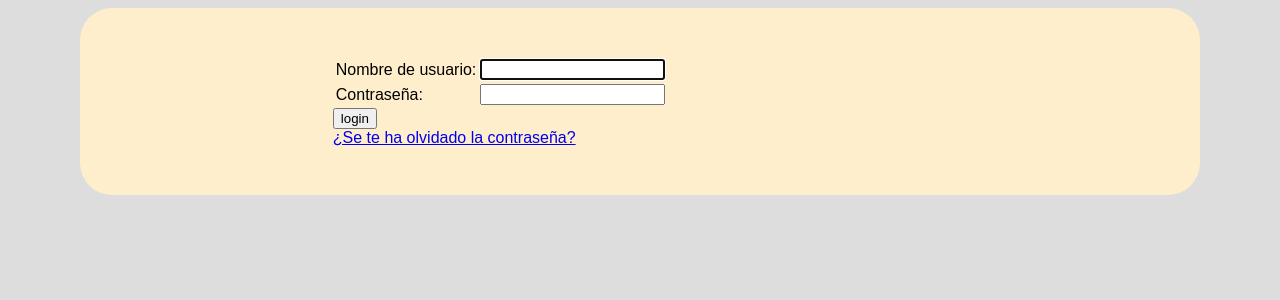
After one commit to resetreboot/aftertheend, a Django app: page /accounts/login/ in a window 1280 px wide. The commit adds this page. Shown: the top 300 px of the page. Run offline with Django 3.2, Linux system fonts and the light colour scheme.

Commit message:
Login works, added rudimentary CSS

```diff
--- a/afterend/settings.py
+++ b/afterend/settings.py
@@ -25,7 +25,7 @@ SECRET_KEY = 'django-insecure-g(x#u!%p1t+eo(=1d-o2--c19)@lj2n4pal(=b=3nf$!+q@4ea
 # SECURITY WARNING: don't run with debug turned on in production!
 DEBUG = True
 
-ALLOWED_HOSTS = []
+ALLOWED_HOSTS = ["192.168.1.133"]
 
 
 # Application definition
@@ -120,6 +120,9 @@ USE_TZ = True
 
 STATIC_URL = '/static/'
 
+STATICFILES_DIRS = [
+        "static",
+]
 # Default primary key field type
 # https://docs.djangoproject.com/en/3.2/ref/settings/#default-auto-field
 
--- a/afterend/urls.py
+++ b/afterend/urls.py
@@ -13,10 +13,13 @@ Including another URLconf
     1. Import the include() function: from django.urls import include, path
     2. Add a URL to urlpatterns:  path('blog/', include('blog.urls'))
 """
+from django.conf import settings
 from django.contrib import admin
+from django.conf.urls.static import static
 from django.urls import include, path
 
 urlpatterns = [
     path('', include('fichas.urls')),
+    path('accounts/', include('django.contrib.auth.urls')),
     path('admin/', admin.site.urls),
-]
+] + static(settings.STATIC_URL, document_root=settings.STATIC_ROOT)
--- /dev/null
+++ b/fichas/templates/base.html
@@ -0,0 +1,14 @@
+{% load static %}
+<!DOCTYPE html>
+<html>
+  <head>
+    <link rel="stylesheet" href="{% static 'style.css' %}">
+    <title>{% block title %}After the End: Gestor de fichas{% endblock %}</title>
+  </head>
+  <body>
+    <div id="contenedor">
+    {% block content %}
+    {% endblock %}
+    </div>
+  </body>
+</html>
--- /dev/null
+++ b/fichas/templates/registration/login.html
@@ -0,0 +1,36 @@
+{% extends "base.html" %}
+{% load static %}
+{% block title %}After the End: Entrada de usuario{% endblock %}
+{% block content %}
+    {% if form.errors %}
+    <p class="center">Usuario o contraseñas no válidos, inténtelo de nuevo.</p>
+    {% endif %}
+
+    {% if next %}
+        {% if user.is_authenticated %}
+        <p class="center">Tu cuenta no tiene acceso a ésta página.</p>
+        {% else %}
+        <h1 class="center">Autenticación de usuario.</h1>
+        {% endif %}
+    {% endif %}
+
+    <form method="post" action="{% url 'login' %}">
+    {% csrf_token %}
+    <table>
+    <tr>
+        <td>{{ form.username.label_tag }}</td>
+        <td>{{ form.username }}</td>
+    </tr>
+    <tr>
+        <td>{{ form.password.label_tag }}</td>
+        <td>{{ form.password }}</td>
+    </tr>
+    </table>
+
+    <input type="submit" value="login">
+    <input type="hidden" name="next" value="{{ next }}">
+    </form>
+
+    {# Assumes you setup the password_reset view in your URLconf #}
+    <p class="center"><a href="{% url 'password_reset' %}">¿Se te ha olvidado la contraseña?</a></p>
+{% endblock %}
--- /dev/null
+++ b/static/style.css
@@ -0,0 +1,46 @@
+body {
+  font-family: Arial, sans;
+  background-color: #ddd;
+}
+
+#contenedor {
+  width: 1024px;
+  margin: 0 auto;
+  padding: 3em;
+  border: 0px solid #000;
+  background-color: #ffeecc;
+  border-radius: 2em;
+}
+
+form {
+  width: 60%;
+  margin: 0 auto;
+}
+
+p.center {
+  width: 60%;
+  margin: 0 auto;
+}
+
+h1.center {
+  width: 60%;
+  margin: 0 auto;
+}
+
+div.stats {
+    float: left;
+    width: 45%;
+    margin-right: 2em;
+}
+
+div.looks {
+  float: right;
+  margin-left: 2em;
+  width: 45%;
+}
+
+div.bio {
+  clear: both;
+  width: 60%;
+  margin: 0 auto;
+}
```
Also changed, not shown: fichas/templates/experiencia.html (+4 -4 lines), fichas/templates/ficha.html (+11 -5 lines), fichas/templates/index.html (+4 -4 lines), fichas/templates/nueva.html (+4 -4 lines).
